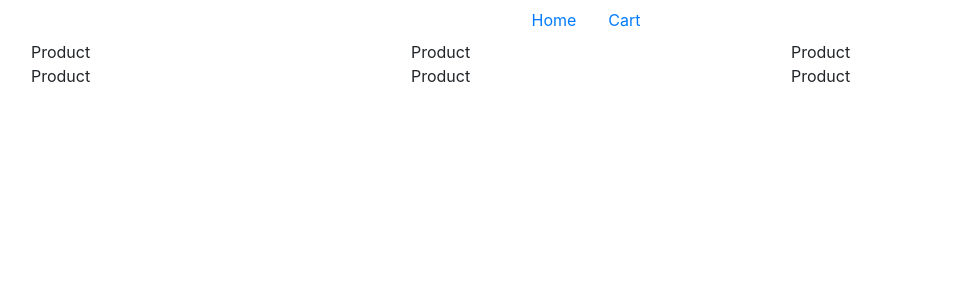
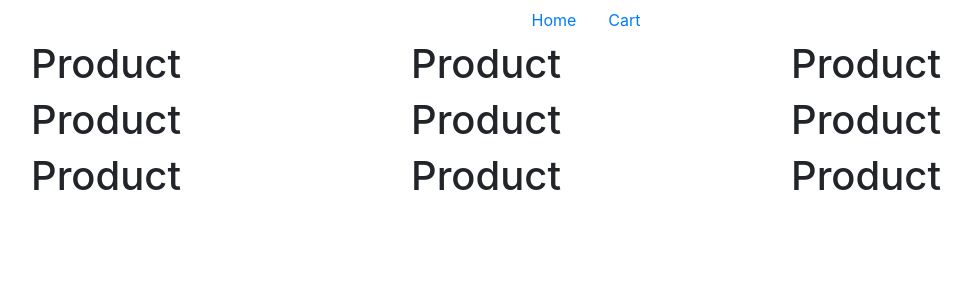
Before and after one commit to 7776667766/sko, a React (Create React App) app: page / in a window 1280 px wide. Shown: the top 300 px of the page, without its empty margins (54-1026 px from the left). Built offline with nearby package versions, Linux system fonts and the light colour scheme.

Commit message:
Create component files

```diff
--- a/src/App.js
+++ b/src/App.js
@@ -1,6 +1,9 @@
 import React from 'react';
 import { BrowserRouter as Router, Routes, Route, Link  } from 'react-router-dom'
 import { Nav, Container, Row, Col } from 'react-bootstrap'
+
+import ProductGrid from './components/ProductGrid';
+import Cart from './components/Cart'
 
 function App() {
   return (
@@ -14,37 +17,37 @@ function App() {
         </Nav.Item>
       </Nav>
       <Routes>
-        <Route path="/" element={<Home />} />
+        <Route path="/" element={<ProductGrid />} />
         <Route path="cart" element={<Cart />} />
       </Routes>
     </Router>
   );
 }
-function Home() {
-  return (
-    <div>
-      <Container>
-        <Row>
-          <Col md>Product</Col>
-          <Col md>Product</Col>
-          <Col md>Product</Col>
-        </Row>
-        <Row>
-          <Col md>Product</Col>
-          <Col md>Product</Col>
-          <Col md>Product</Col>
-        </Row>
-      </Container>
-    </div>
-  )
-}
+// function Home() {
+//   return (
+//     <div>
+//       <Container>
+//         <Row>
+//           <Col md>Product</Col>
+//           <Col md>Product</Col>
+//           <Col md>Product</Col>
+//         </Row>
+//         <Row>
+//           <Col md>Product</Col>
+//           <Col md>Product</Col>
+//           <Col md>Product</Col>
+//         </Row>
+//       </Container>
+//     </div>
+//   )
+// }
 
-function Cart() {
-  return (
-    <div>
-      <h1>Cart</h1>
-    </div>
-  )
-}
+// function Cart() {
+//   return (
+//     <div>
+//       <h1>Cart</h1>
+//     </div>
+//   )
+// }
 
 export default App;
--- /dev/null
+++ b/src/components/Cart.js
@@ -0,0 +1,31 @@
+import React, { useContext } from 'react'
+// import './Cart.css'
+// import { GlobalContext } from '../context/GlobalContext'
+
+// import CartItem from './CartItem'
+
+const Cart = () => {
+    // const { cart } = useContext(GlobalContext);
+
+    return (
+        <div className="cart">
+            <h1>Cart</h1>
+            {/* {cart.map(item => (<CartItem key={item.id} product={item} />))} */}
+            {/* <table id="cartTable">
+            <thead>
+                <tr>
+                    <th>Name</th>
+                    <th>Price</th>
+                    <th>Quantity</th>
+                    <th></th>
+                </tr>
+            </thead>
+            <tbody>
+            {cart.map(item => (<CartItem key={item.id} product={item} />))}
+            </tbody>
+            </table> */}
+        </div>
+    )
+}
+
+export default Cart
--- /dev/null
+++ b/src/components/Product.js
@@ -0,0 +1,37 @@
+import React, { useContext } from 'react';
+// import { Card, Typography, CardContent, Button } from '@material-ui/core'
+
+// import { GlobalContext } from '../context/GlobalContext'
+
+const Product = ({ product }) => {
+    // const { cart, addToCart, increase } = useContext(GlobalContext);
+
+    // const add = () => {
+    //     if (cart.find(item => item.id === product.id)) {
+    //         // product.quantity++;
+    //         increase(product.id)
+    //     } else {
+    //         product.quantity=1;
+    //         addToCart({product});
+    //     }
+    // }
+
+    return (
+        <div></div>
+        // <div className="product">
+        //     <Card variant="outlined">
+        //             <CardContent>
+        //                 <Typography variant="h5">{ product.name }</Typography>
+        //                 <Typography variant="h6">${ product.price }</Typography>
+        //                 <Button variant="outlined" color="primary" size="small" onClick={add}>Add to Cart</Button>
+        //             </CardContent>
+        //     </Card>
+        //     {/* <h1>{ product.name }</h1>
+        //     <p>${ product.price }</p>
+        //     {/* <p>${Math.floor(Math.random()*100)}</p> */}
+        //     {/* <button onClick={add}>Add to Cart</button> */}
+        // </div>
+    )
+}
+
+export default Product
--- /dev/null
+++ b/src/components/ProductGrid.js
@@ -0,0 +1,37 @@
+import React, { useContext } from 'react'
+import { Container, Row, Col } from 'react-bootstrap'
+// import './productGrid.css'
+import Product from './Product'
+// import { GlobalContext } from '../context/GlobalContext'
+
+const ProductGrid = () => {
+    // const { products } = useContext(GlobalContext);
+
+    return (
+        <div>
+        <Container>
+            <Row>
+            <Col md><h1>Product</h1></Col>
+            <Col md><h1>Product</h1></Col>
+            <Col md><h1>Product</h1></Col>
+            </Row>
+            <Row>
+            <Col md><h1>Product</h1></Col>
+            <Col md><h1>Product</h1></Col>
+            <Col md><h1>Product</h1></Col>
+            </Row>
+            <Row>
+            <Col md><h1>Product</h1></Col>
+            <Col md><h1>Product</h1></Col>
+            <Col md><h1>Product</h1></Col>
+            </Row>
+        </Container>
+        </div>
+        // <div className="productGrid">
+
+        //     {products.map(product => (<Product key={product.id} product={product} />))}
+        // </div>
+    )
+}
+
+export default ProductGrid
```
